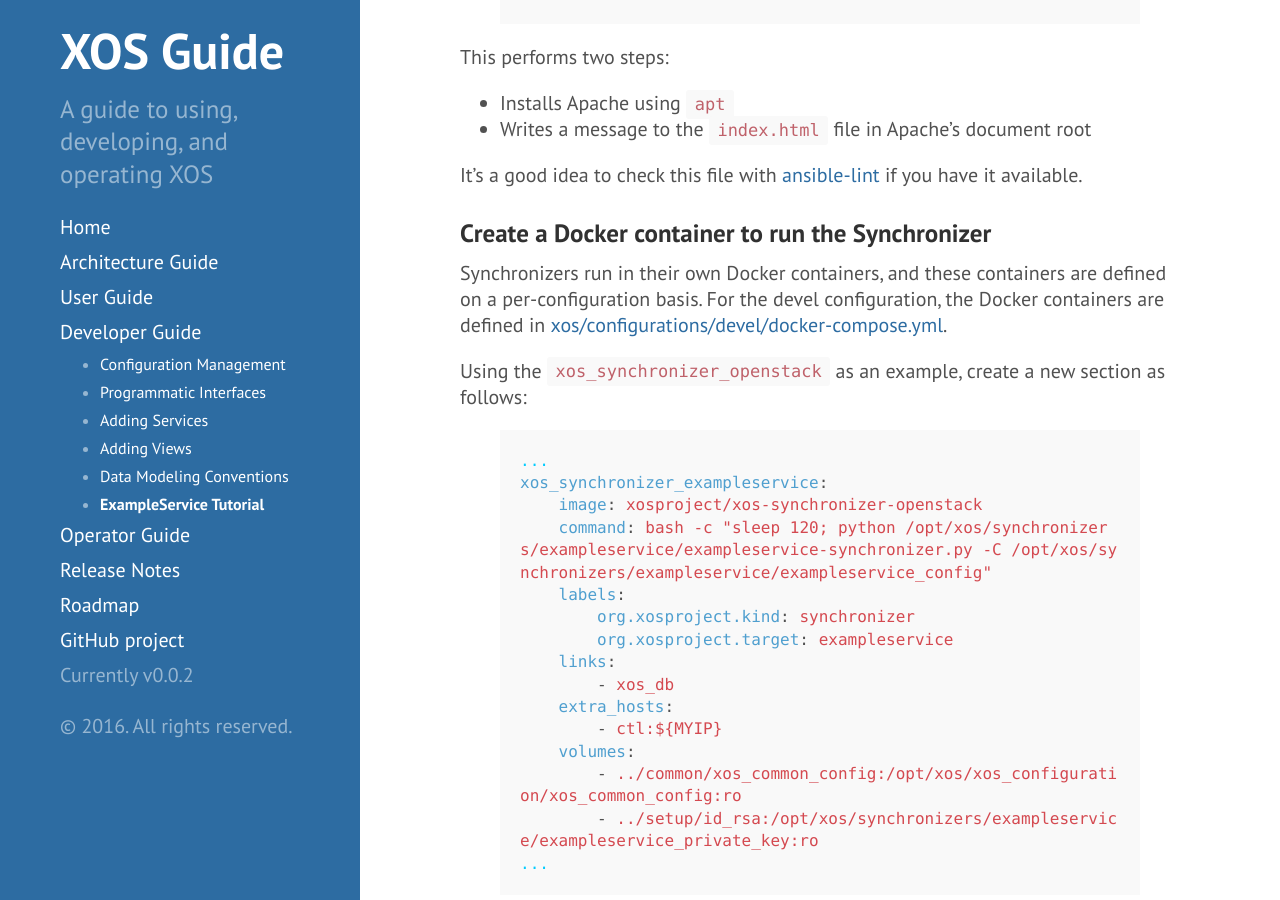
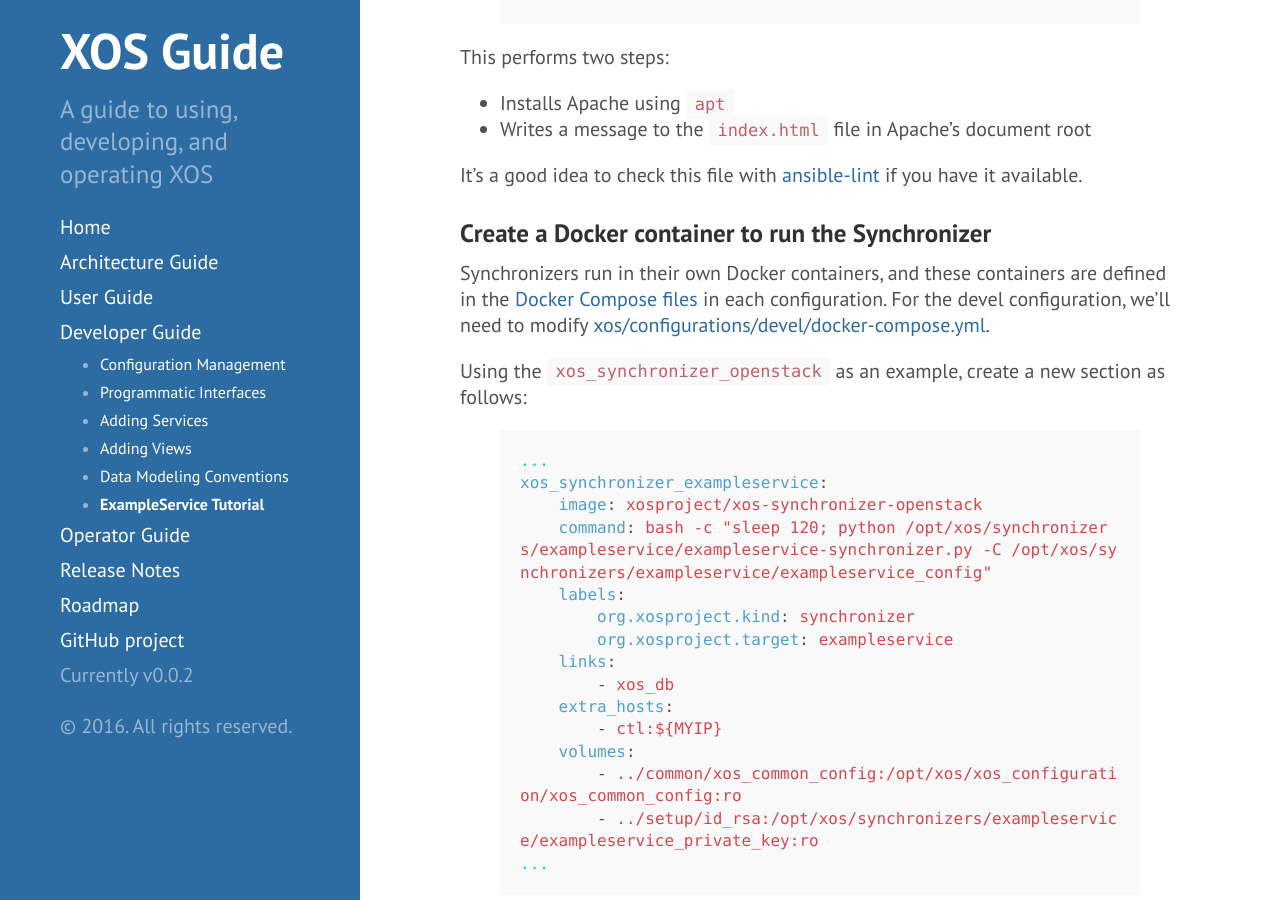
Before and after one commit to open-cloud/open-cloud.github.io.old, a Jekyll site: the page built from devguide_exampleservice.md, in a window 1280 px wide and 900 px high, scrolled down 16906 px. Built offline with Jekyll 4.4.1, drawn with Linux system fonts in a browser that asks for light colours.

Commit message:
added link to docker compose docs

```diff
--- a/devguide_exampleservice.md
+++ b/devguide_exampleservice.md
@@ -646,8 +646,9 @@ It's a good idea to check this file with [ansible-lint](https://github.com/willt
 ### Create a Docker container to run the Synchronizer
 
 Synchronizers run in their own Docker containers, and these containers are
-defined on a per-configuration basis. For the devel configuration, the Docker
-containers are defined in
+defined in the [Docker Compose
+files](https://docs.docker.com/compose/compose-file/) in each configuration.
+For the devel configuration, we'll need to modify
 [xos/configurations/devel/docker-compose.yml](https://github.com/open-cloud/xos/blob/master/xos/configurations/devel/docker-compose.yml).
 
 Using the `xos_synchronizer_openstack` as an example, create a new section as
```
